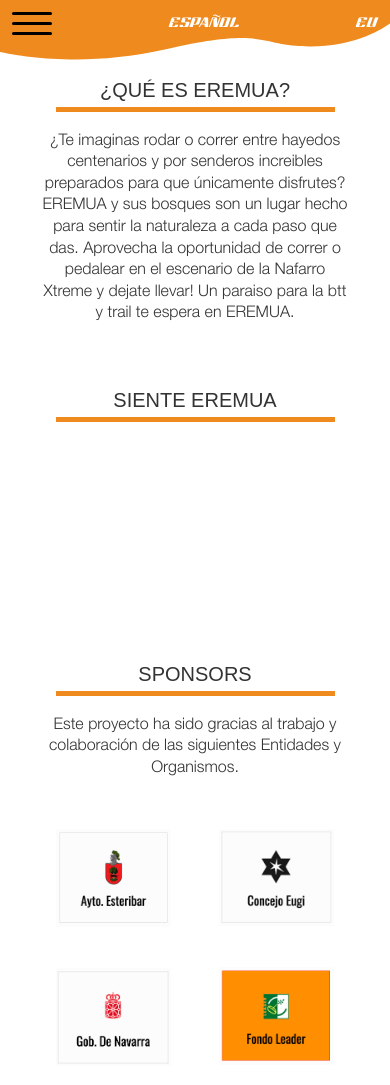
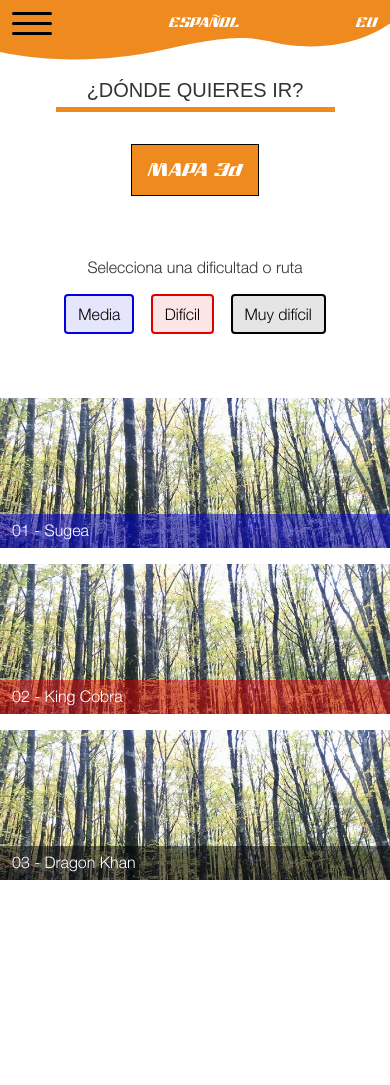
Before and after one commit to nagudo/eremua, a plain HTML site: page routes.html in a window 390 px wide. Shown: the top 1085 px of the page. After the commit the page ends 896 px from the top, so only its background shows below. Drawn offline with Linux system fonts and the light colour scheme; some packages are replaced by stand-ins of ours; files whose address does not match are found by name.

Commit message:
Moved HTML files to root folder. Added HTML for list

```diff
--- /dev/null
+++ b/css/cards.css
@@ -0,0 +1,55 @@
+/* Styles for page with cards */
+
+.o-cards__item {
+    height: 150px;
+    overflow: hidden;
+    position: relative;
+}
+
+.o-cards__item:not(:first-child) {
+    margin-top: var(--space-m);
+}
+
+.o-cards__item img {
+    width: 100%;
+}
+
+.o-cards__item h3 {
+    background: var(--grey);
+    color: var(--white);
+    text-align: left;
+    padding: calc(var(--space-s)/2) var(--space-s);
+    width: 100%;
+
+    position: absolute;
+    bottom: 0;
+}
+
+.o-cards__item h3 span {
+    position: relative;
+    bottom: -3px;
+}
+
+.o-cards__item--medium h3 {
+    background: rgba(var(--medium), .5);
+}
+
+.o-cards__item--hard h3 {
+    background: rgba(var(--hard), .5);
+}
+
+.o-cards__item--very-hard h3 {
+    background: rgba(var(--very-hard), .5);
+}
+
+@media only screen and (min-width: 500px) {
+    .o-cards {
+        display: grid;
+        grid-template-columns: 1fr 1fr;
+        grid-gap: 10px;
+    }
+
+    .o-cards__item:not(:first-child) {
+        margin-top: 0;
+    }
+}
--- a/css/components.css
+++ b/css/components.css
@@ -81,3 +81,32 @@
 .c-nav__button--active .c-nav__button--bar::after {
     transform: translate3d(0,-20px,0) rotate(-90deg);
 }
+
+/* Filters */
+.c-filters__item {
+    border-radius: var(--radius);
+    border: 2px solid var(--grey);
+    height: 40px;
+    line-height: 40px;
+    padding-left: var(--space-s);
+    padding-right: var(--space-s);
+}
+
+.c-filters__item:not(:first-child):not(:last-child) {
+    margin: 0 var(--space-s);
+}
+
+.c-filters__item--medium {
+    background: rgba(var(--medium), .1);
+    border-color: rgb(var(--medium));
+}
+
+.c-filters__item--hard {
+    background: rgba(var(--hard), .1);
+    border-color: rgb(var(--hard));
+}
+
+.c-filters__item--very-hard {
+    background: rgba(var(--very-hard), .1);
+    border-color: rgb(var(--very-hard));
+}
--- a/css/custom.css
+++ b/css/custom.css
@@ -10,3 +10,4 @@
 @import 'home.css';
 @import 'menu.css';
 @import 'sponsors.css';
+@import 'cards.css';
--- a/css/layout.css
+++ b/css/layout.css
@@ -11,6 +11,11 @@ body {
     padding: var(--space-m) calc(2.5 * var(--space-m));
 }
 
+.l-page__item--out {
+    margin-left: calc(-2.5 * var(--space-m));
+    margin-right: calc(-2.5 * var(--space-m))
+}
+
 h2 {
     border-bottom: 5px solid var(--primary);
     font-family: Arial, Helvetica, sans-serif;
--- a/css/reset.css
+++ b/css/reset.css
@@ -50,3 +50,56 @@ table {
 img {
     max-width: 100%;
 }
+
+
+/**
+ * Reset button and form styles
+ * Thanks to normalize.css v8.0.1 | MIT License | github.com/necolas/normalize.css
+*/
+
+/**
+ * 1. Change the font styles in all browsers.
+ * 2. Remove the margin in Firefox and Safari.
+ */
+
+button,
+input,
+optgroup,
+select,
+textarea {
+  font-family: inherit; /* 1 */
+  font-size: 100%; /* 1 */
+  line-height: 1.15; /* 1 */
+  margin: 0; /* 2 */
+}
+
+/**
+ * Show the overflow in IE.
+ * 1. Show the overflow in Edge.
+ */
+
+button,
+input { /* 1 */
+  overflow: visible;
+}
+
+/**
+ * Remove the inheritance of text transform in Edge, Firefox, and IE.
+ * 1. Remove the inheritance of text transform in Firefox.
+ */
+
+button,
+select { /* 1 */
+  text-transform: none;
+}
+
+/**
+ * Correct the inability to style clickable types in iOS and Safari.
+ */
+
+button,
+[type="button"],
+[type="reset"],
+[type="submit"] {
+  -webkit-appearance: button;
+}
--- a/css/utilities.css
+++ b/css/utilities.css
@@ -27,6 +27,18 @@
     font-family: var(--font-magenta);
 }
 
+.u-text--medium {
+    color: var(--medium);
+}
+
+.u-text--hard {
+    color: var(--hard);
+}
+
+.u-text--very-hard {
+    color: var(--very-hard);
+}
+
 /* Visibility */
 .u-hidden {
     display: none;
--- a/css/variables.css
+++ b/css/variables.css
@@ -2,12 +2,18 @@
     --primary:  #ee8a1e;
     --text:     #1a1a1a;
 
-    --blue:    #0000ff;
-    --red:     #ff0000;
-    --black:   #000000;
+    --blue-rgb:       0, 0, 225;
+    --red-rgb:        225, 0 ,0;
+    --black-rgb:      0, 0 , 0;
 
     --white:    #fff;
     --grey:     #333;
+    --black:    #000;
+
+    /* Dificulty colors (in RGB)*/
+    --medium: var(--blue-rgb);
+    --hard: var(--red-rgb);
+    --very-hard: var(--black-rgb);
 
     /* Text size */
     --text-s:   .75rem;
@@ -24,4 +30,7 @@
     --space-s: .75em;
     --space-m: 1em;
     --space-l: 1.25em;
+
+    /* Roundness */
+    --radius: .25em;
 }
--- a/html/about.html
+++ b/routes.html
@@ -36,16 +36,16 @@
     <meta name="msapplication-tap-highlight" content="no">
     <meta name="viewport"
         content="user-scalable=no, initial-scale=1, maximum-scale=1, minimum-scale=1, width=device-width">
-    <link rel="stylesheet" type="text/css" href="../css/index.css">
-    <link rel="stylesheet" type="text/css" href="../css/custom.css">
-    <title>Eremua - Sobre nosotros</title>
+    <link rel="stylesheet" type="text/css" href="css/index.css">
+    <link rel="stylesheet" type="text/css" href="css/custom.css">
+    <title>Eremua - Dónde quieres ir</title>
 </head>
 
 <body>
     <div class="app about">
         <!-- TODO Mover el código de c-nav a un HTML diferente para incluir en cada página -->
         <div class="c-nav">
-            <img class="c-nav__img" src="../img/nav.svg" alt="nav.svg" title ="Eremua - menu" />
+            <img class="c-nav__img" src="img/nav.svg" alt="nav.svg" title ="Eremua - menu" />
             <div class="c-nav__wrapper">
                 <div id="navButton" class="c-nav__button">
                     <div class="c-nav__button--bar"></div>
@@ -69,35 +69,39 @@
         </div>
         <!-- END TODO -->
         <div class="l-page u-text--center about__wrapper">
-            <h2>¿QUÉ ES EREMUA?</h2>
-            <p>
-                ¿Te imaginas rodar o correr entre hayedos centenarios y por senderos increibles preparados para que únicamente
-                disfrutes? EREMUA y sus bosques son un lugar hecho para sentir la naturaleza a cada paso que das. Aprovecha la
-                oportunidad de correr o pedalear en el escenario de la Nafarro Xtreme y dejate llevar! Un paraiso para la btt y trail te
-                espera en EREMUA.
+            <h2>¿DÓNDE QUIERES IR?</h2>
+            <div class="u-clear--s"></div>
+            <button class="c-button c-button--primary">MAPA 3d</button>
+            <div class="u-clear--m"></div>
+            <p class="u-text--center">
+                Selecciona una dificultad o ruta
             </p>
+            <div class="u-clear--s"></div>
+            <div class="c-filters l-page__item--out">
+                <button class="c-filters__item c-filters__item--medium">Media</button>
+                <button class="c-filters__item c-filters__item--hard">Difícil</button>
+                <button class="c-filters__item c-filters__item--very-hard">Muy difícil</button>
+            </div>
             <div class="u-clear--m"></div>
-            <h2>SIENTE EREMUA</h2>
-            <iframe width="100%" src="https://www.youtube.com/embed/mDFBTdToRmw" frameborder="0"
-                allow="accelerometer; autoplay; encrypted-media; gyroscope; picture-in-picture" allowfullscreen></iframe>
-            <div class="u-clear--m"></div>
-            <h2>SPONSORS</h2>
-            <p>
-                Este proyecto ha sido gracias al trabajo y colaboración de las siguientes Entidades y Organismos.
-            </p>
-            <div class="o-sponsors">
-                <img class="o-sponsors__item" src="../img/sponsors/sponsor1.png" alt="Ayuntamiento Esteribar" title="Ayuntamiento Esteribar" />
-                <img class="o-sponsors__item" src="../img/sponsors/sponsor3.png" alt="Gobierno de Navarra" title="Gobierno de Navarra" />
-                <img class="o-sponsors__item" src="../img/sponsors/sponsor5.png" alt="Cadena Garalur" title="Cadena Garalur" />
-                <img class="o-sponsors__item" src="../img/sponsors/sponsor2.png" alt="Concejo Eugi" title="Concejo Eugi" />
-                <img class="o-sponsors__item" src="../img/sponsors/sponsor4.png" alt="Fondo Leader" title="Fondo Leader" />
-                <img class="o-sponsors__item" src="../img/sponsors/sponsor6.png" alt="Fondo Europeo" title="Fondo Europeo" />
+            <div class="o-cards l-page__item--out">
+                <div class="o-cards__item o-cards__item--medium">
+                    <img src="img/routes/01.jpg" alt="Sugea" title="Sugea">
+                    <h3><span>01 - Sugea</span></h3>
+                </div>
+                <div class="o-cards__item o-cards__item--hard">
+                    <img src="img/routes/01.jpg" alt="King Cobra" title="King Cobra">
+                    <h3><span>02 - King Cobra</span></h3>
+                </div>
+                <div class="o-cards__item o-cards__item--very-hard">
+                    <img src="img/routes/01.jpg" alt="Dragon Khan" title="Dragon Khan">
+                    <h3><span>03 - Dragon Khan</span></h3>
+                </div>
             </div>
         </div>
     </div>
-    <script type="text/javascript" src="../cordova.js"></script>
-    <script type="text/javascript" src="../js/jquery-3.3.1.min.js"></script>
-    <script type="text/javascript" src="../js/index.js"></script>
+    <script type="text/javascript" src="cordova.js"></script>
+    <script type="text/javascript" src="js/jquery-3.3.1.min.js"></script>
+    <script type="text/javascript" src="js/index.js"></script>
 </body>
 
 </html>
```
Also changed, not shown: 3d-map.html (added, +82 -0 lines), about.html (renamed from html/3d-map.html, +29 -8 lines), index.html (+11 -6 lines), index_old.html (renamed from html/index.html, +10 -15 lines), legal.html (renamed from html/recommend.html, +8 -8 lines), recommend.html (renamed from html/legal.html, +8 -8 lines), route-detail.html (added, +89 -0 lines), img/route-bar.jpg (added), img/routes/01.jpg (added).
